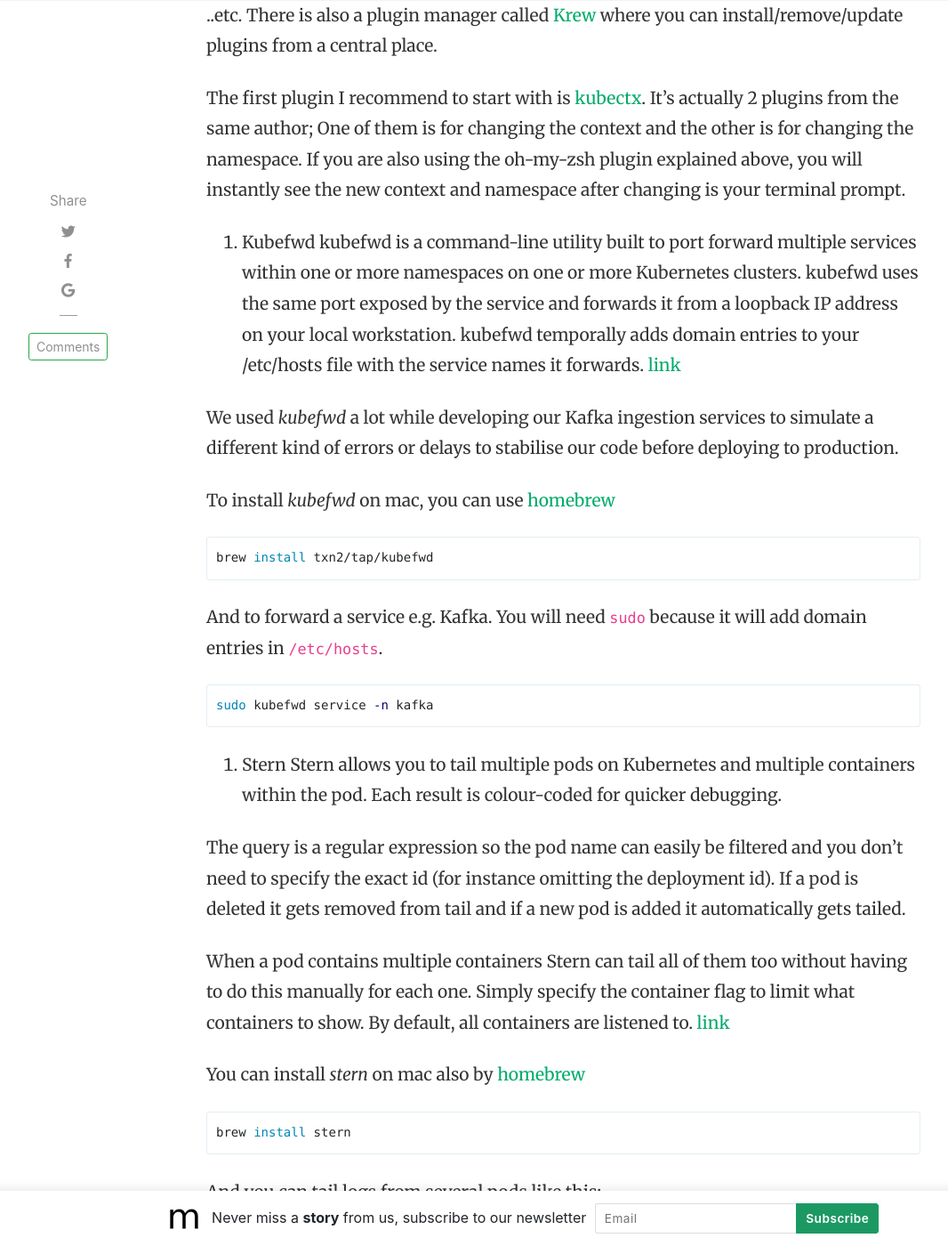
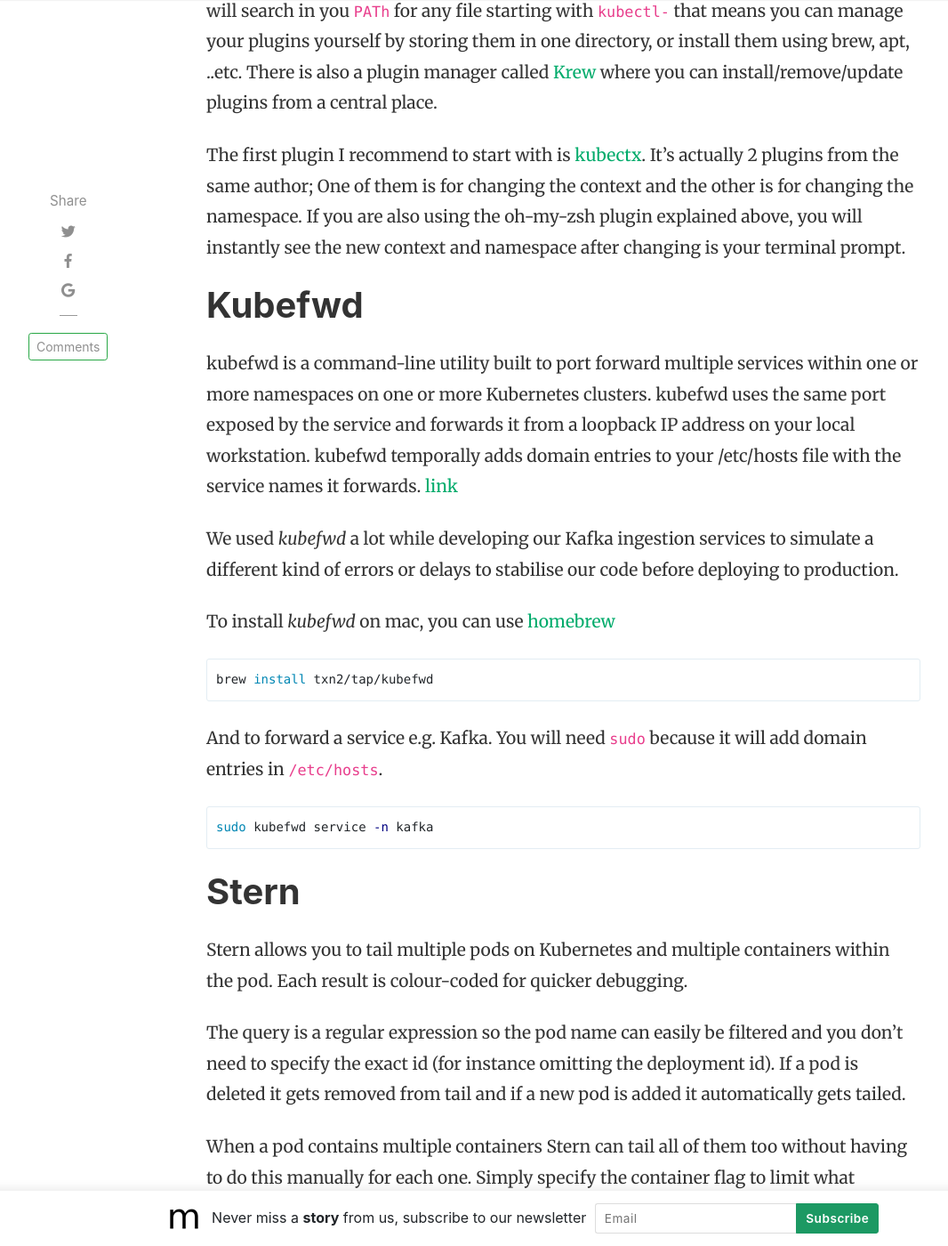
Before and after one commit to dosht/dosht.github.io, a Jekyll site: the page built from _posts/2020-04-06-productivity-tools-for-kubernetes.md, in a window 1280 px wide and 1400 px high, scrolled down 3552 px. Shown: the whole window at 89% size, without its empty margins (53-1119 px from the left). Built offline with Jekyll 4.4.1, drawn with Linux system fonts in a browser that asks for light colours; nearby versions of some CDN libraries; comment, search, counter and statistics services are not loaded; some of the changed lines change nothing that is shown.

Commit message:
fix style of k8s

````diff
--- a/_posts/2020-04-06-productivity-tools-for-kubernetes.md
+++ b/_posts/2020-04-06-productivity-tools-for-kubernetes.md
@@ -17,7 +17,7 @@
 This post is a bit opinionated because I chose only tools that worked well with me after trying many others. I'm also using [oh-my-zsh][oh-my-zsh], so some those tools could be different on other shells like bash or fish.
 
 
-1. Auto-complete
+# Auto-complete
 
 Open `~/.zsrch` and find the plugins section and add `kubectl` to the list. That's it nothing more. This will give the tab-completion for almost everything related to `kubectl`. It will auto-complete commands, switches and even resources names.
 
@@ -25,7 +25,7 @@
 
 If you are not using oh-my-zsh, you can find how to set up autocompletion for your environment in Kubernetes docs [here][enabling-shell-autocompletion]
 
-2. ZSH PROMPT
+# ZSH PROMPT
 
 To avoid deleting resources on production by mistake (especially if the DevOps trust you and give all permissions!), I like to always see the current context/namespace in my shell prompt. To do so in oh-my-zsh is very easy. Just open `~/.zshrc` and add `kube-ps1` to your plugins. Then add this line:
 
@@ -41,7 +41,7 @@
 
 ![kube_ps1_shell][kube_ps1_shell]
 
-3. Aliases and plugins
+# Aliases and plugins
 ## Aliases
 Defining some aliases is also a good idea and still works with autocompletion. When you use the oh-my-zsh plugin kubectl as described above, you will get already some of the useful aliases like `k` for `kubectl` and `kaf` for `kubectl apply -f` and you can find the full list in this [readme][Kubectl plugin readme]. You can edit those aliases by editing file `~/.oh-my-zsh/plugins/kubectl/kubectl.plugin.zsh` and you can add your aliases. Another good tool that I prefer is described in this [post][kubectl aliases post]. The useful thing about this tool that you can modify its [`generate_aliases.py`] script to generate your aliases syntax bases on what makes sense for you.
 
@@ -50,7 +50,7 @@
 
 The first plugin I recommend to start with is [kubectx][kubectx]. It's actually 2 plugins from the same author; One of them is for changing the context and the other is for changing the namespace. If you are also using the oh-my-zsh plugin explained above, you will instantly see the new context and namespace after changing is your terminal prompt.
 
-6. Kubefwd
+# Kubefwd
 kubefwd is a command-line utility built to port forward multiple services within one or more namespaces on one or more Kubernetes clusters. kubefwd uses the same port exposed by the service and forwards it from a loopback IP address on your local workstation. kubefwd temporally adds domain entries to your /etc/hosts file with the service names it forwards. [link][kubefwd]
 
 We used *kubefwd* a lot while developing our Kafka ingestion services to simulate a different kind of errors or delays to stabilise our code before deploying to production.
@@ -67,7 +67,7 @@
 sudo kubefwd service -n kafka
 ```
 
-7. Stern
+# Stern
 Stern allows you to tail multiple pods on Kubernetes and multiple containers within the pod. Each result is colour-coded for quicker debugging.
 
 The query is a regular expression so the pod name can easily be filtered and you don't need to specify the exact id (for instance omitting the deployment id). If a pod is deleted it gets removed from tail and if a new pod is added it automatically gets tailed.
````
